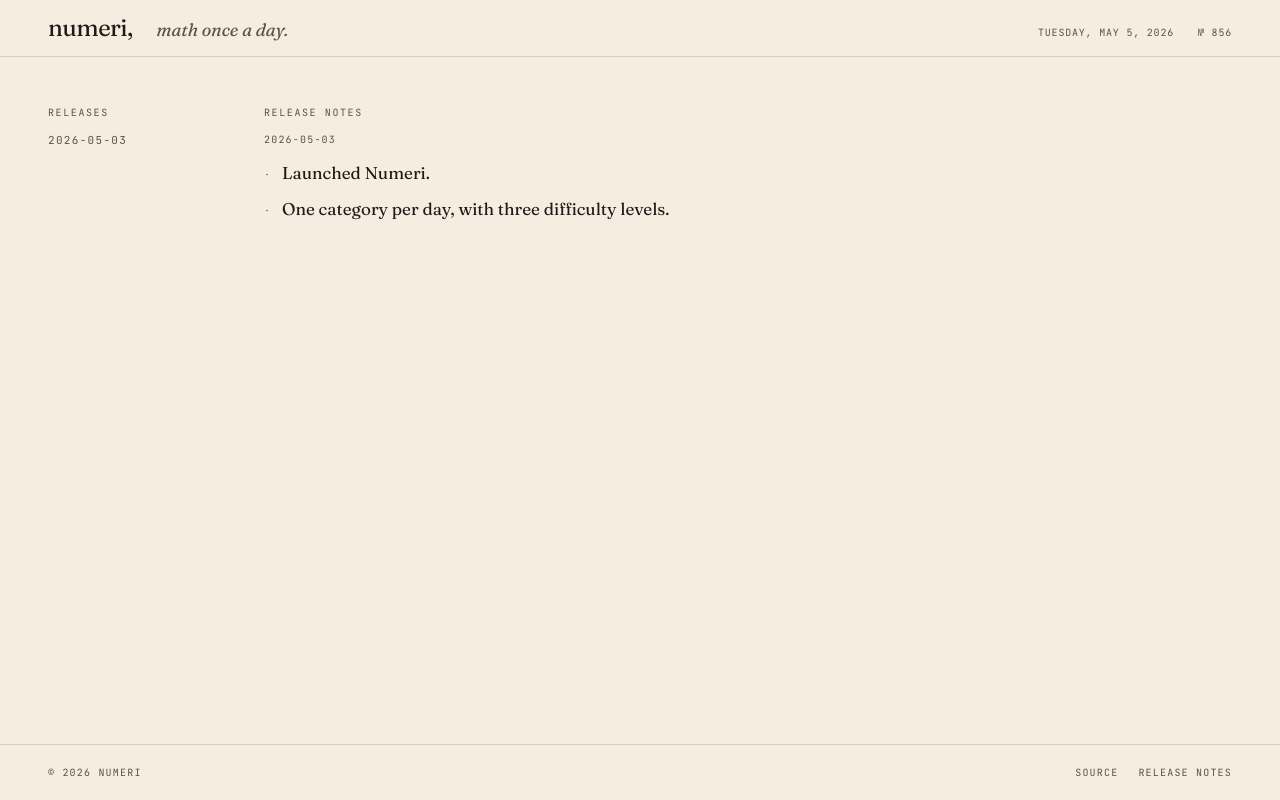
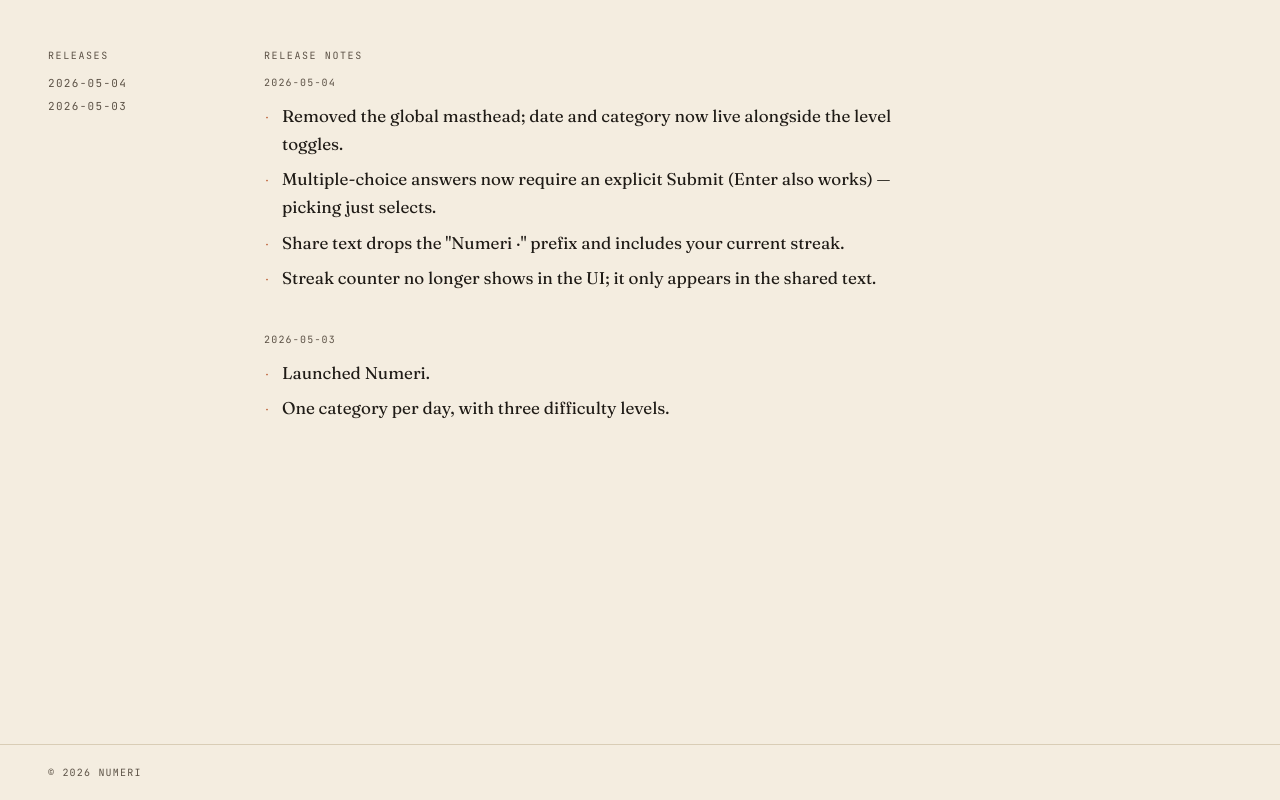
Before and after one commit to sharbel256/numeri, a React (Vite) app in the folder frontend/: page /releases in a window 1280 px wide. Built offline with nearby package versions, Linux system fonts and the light colour scheme.

Commit message:
feat: remove header and footer links, simplify to a single page

```diff
--- a/frontend/src/components/ChoiceInput.tsx
+++ b/frontend/src/components/ChoiceInput.tsx
@@ -1,8 +1,11 @@
+import { useEffect } from "react";
+
 interface Props {
   choices: string[];
   picked: string | null;
   correctAnswer: string | null;
   onPick: (choice: string) => void;
+  onSubmit: () => void;
   disabled: boolean;
   state: "solving" | "correct" | "failed";
   wrong: number;
@@ -13,10 +16,22 @@ export function ChoiceInput({
   picked,
   correctAnswer,
   onPick,
+  onSubmit,
   disabled,
   state,
   wrong,
 }: Props) {
+  useEffect(() => {
+    if (state !== "solving") return;
+    function onKey(e: KeyboardEvent) {
+      if (e.key === "Enter" && picked != null) {
+        e.preventDefault();
+        onSubmit();
+      }
+    }
+    window.addEventListener("keydown", onKey);
+    return () => window.removeEventListener("keydown", onKey);
+  }, [state, picked, onSubmit]);
   return (
     <div className="flex flex-col gap-3 max-w-[620px]">
       <div className="flex items-baseline justify-between font-mono">
@@ -45,10 +60,12 @@ export function ChoiceInput({
         {choices.map((opt, idx) => {
           const letter = String.fromCharCode(65 + idx);
           const isPicked = picked === opt;
+          const isSelected = state === "solving" && isPicked;
           const isCorrect =
             (state !== "solving" && correctAnswer === opt) ||
             (state === "correct" && isPicked);
-          const isWrongPick = isPicked && state !== "correct" && !isCorrect;
+          const isWrongPick = isPicked && state === "failed" && !isCorrect;
+          const accent = isCorrect || isSelected;
           return (
             <button
               key={opt}
@@ -56,13 +73,14 @@ export function ChoiceInput({
               onClick={() => onPick(opt)}
               className={`grid grid-cols-[32px_1fr] items-center gap-3.5 text-left
                 border min-h-[60px] sm:min-h-[auto] py-4 sm:py-3 transition-all
-                ${isCorrect ? "bg-accent-soft border-accent animate-glow-pulse" : "border-rule"}
+                ${isCorrect ? "bg-accent-soft animate-glow-pulse" : isSelected ? "bg-paper-alt" : ""}
+                ${accent ? "border-accent" : "border-rule"}
                 ${isWrongPick ? "opacity-40" : "opacity-100"}
                 ${disabled ? "cursor-default" : "cursor-pointer hover:bg-paper-alt active:bg-paper-alt"}`}
             >
               <span
                 className={`font-mono font-medium text-center h-full flex items-center justify-center border-r
-                  ${isCorrect ? "text-accent border-accent" : "text-ink-soft border-rule"}`}
+                  ${accent ? "text-accent border-accent" : "text-ink-soft border-rule"}`}
               >
                 {letter}
               </span>
@@ -71,6 +89,17 @@ export function ChoiceInput({
           );
         })}
       </div>
+
+      {state === "solving" && (
+        <button
+          type="button"
+          onClick={onSubmit}
+          className="font-mono text-[11px] uppercase tracking-[0.16em] text-paper bg-ink
+            border-none cursor-pointer px-4 py-3 min-h-12 w-full sm:w-auto self-end mt-1"
+        >
+          Submit ↵
+        </button>
+      )}
     </div>
   );
 }
--- a/frontend/src/components/Footer.tsx
+++ b/frontend/src/components/Footer.tsx
@@ -1,35 +1,11 @@
-import { Link } from "react-router-dom";
-
-// TODO: update if your repo URL differs.
-const GITHUB_URL = "https://github.com/sharbel256/numeri";
-
 export function Footer() {
   const year = new Date().getUTCFullYear();
   return (
     <footer
       className="border-t border-rule px-5 sm:px-8 lg:px-12 py-4 sm:py-5
-        flex flex-row items-baseline justify-between gap-4
         font-mono text-[10px] uppercase tracking-[0.12em] text-ink-soft"
     >
-      <div>© {year} numeri</div>
-      <div className="flex gap-4 sm:gap-5">
-        <a
-          href={GITHUB_URL}
-          target="_blank"
-          rel="noreferrer"
-          className="no-underline hover:underline underline-offset-4 decoration-accent
-            hover:text-accent transition-colors"
-        >
-          source
-        </a>
-        <Link
-          to="/releases"
-          className="no-underline hover:underline underline-offset-4 decoration-accent
-            hover:text-accent transition-colors"
-        >
-          release notes
-        </Link>
-      </div>
+      © {year} numeri
     </footer>
   );
 }
--- a/frontend/src/components/Header.tsx
+++ /dev/null
@@ -1,51 +0,0 @@
-import { Link } from "react-router-dom";
-import { storage } from "../lib/storage";
-
-const TAGLINE = "math once a day.";
-
-function issueNumber(date: Date): number {
-  const start = new Date("2024-01-01T00:00:00Z").getTime();
-  return Math.floor((date.getTime() - start) / 86_400_000) + 1;
-}
-
-export function Header() {
-  const now = new Date();
-  const issue = issueNumber(now);
-  const dateStr = now.toLocaleDateString("en-US", {
-    weekday: "long",
-    month: "long",
-    day: "numeric",
-    year: "numeric",
-  });
-  const { streak } = storage.get();
-
-  return (
-    <header className="px-4 sm:px-8 lg:px-12 py-2 sm:py-2.5 lg:py-3 border-b border-rule">
-      <div className="flex flex-wrap items-baseline gap-x-4 sm:gap-x-6 gap-y-3">
-        {/* Brand + tagline — full width below lg so meta is forced to row 2 */}
-        <div className="flex items-baseline gap-x-4 sm:gap-x-6 min-w-0 w-full lg:w-auto">
-          <Link
-            to="/"
-            className="font-display font-normal text-lg sm:text-xl lg:text-2xl tracking-tight
-              no-underline text-ink hover:text-accent transition-colors"
-            aria-label="numeri — home"
-          >
-            numeri,
-          </Link>
-          <div className="font-display italic font-normal text-ink-soft text-sm sm:text-base lg:text-lg leading-snug min-w-0">
-            {TAGLINE}
-          </div>
-        </div>
-
-        {/* Meta — its own row on narrow screens, hugs right on wide */}
-        <div className="flex flex-wrap items-baseline gap-x-5 sm:gap-x-6 text-[10px] uppercase font-mono tracking-[0.08em] text-ink-soft w-full lg:w-auto lg:ml-auto">
-          <div>{dateStr}</div>
-          <div>№ {issue}</div>
-          {streak > 0 && (
-            <div className="text-accent tracking-[0.12em]">streak: {streak}</div>
-          )}
-        </div>
-      </div>
-    </header>
-  );
-}
--- a/frontend/src/components/Layout.tsx
+++ b/frontend/src/components/Layout.tsx
@@ -1,12 +1,10 @@
 import { Outlet } from "react-router-dom";
 
 import { Footer } from "./Footer";
-import { Header } from "./Header";
 
 export function Layout() {
   return (
     <div className="min-h-screen flex flex-col">
-      <Header />
       <main className="flex-1">
         <Outlet />
       </main>
--- a/frontend/src/releases.md
+++ b/frontend/src/releases.md
@@ -1,3 +1,10 @@
+## 2026-05-04
+
+- Removed the global masthead; date and category now live alongside the level toggles.
+- Multiple-choice answers now require an explicit Submit (Enter also works) — picking just selects.
+- Share text drops the "Numeri ·" prefix and includes your current streak.
+- Streak counter no longer shows in the UI; it only appears in the shared text.
+
 ## 2026-05-03
 
 - Launched Numeri.
--- a/frontend/src/routes/Home.tsx
+++ b/frontend/src/routes/Home.tsx
@@ -25,6 +25,16 @@ const CATEGORY_NAMES: Record<Category, string> = {
 
 const LEVELS: Level[] = [1, 2, 3];
 const ROMAN: Record<Level, string> = { 1: "I", 2: "II", 3: "III" };
+
+function formatHeaderDate(iso: string): string {
+  const [y, m, d] = iso.split("-").map(Number);
+  return new Date(y, m - 1, d).toLocaleDateString("en-US", {
+    weekday: "long",
+    month: "long",
+    day: "numeric",
+    year: "numeric",
+  });
+}
 
 export default function Home() {
   const [today, setToday] = useState<TodaySummary | null>(null);
@@ -92,6 +102,7 @@ function Header({
   return (
     <div className="grid grid-cols-[1fr_auto] items-baseline gap-3 border-b border-rule px-5 sm:px-8 lg:px-12 py-3.5">
       <div className="font-mono text-[10px] uppercase tracking-[0.08em] text-ink-soft truncate">
+        {formatHeaderDate(date)} <span className="text-ink-faint">·</span>{" "}
         {CATEGORY_NAMES[category] ?? category}
       </div>
       <div className="flex items-baseline gap-5 sm:gap-7">
@@ -127,6 +138,7 @@ function buildShareText(
   date: string,
   category: Category,
   results: Record<string, Result>,
+  streak: number,
 ): string {
   let total = 0;
   const grid = LEVELS.map((lvl) => {
@@ -136,9 +148,13 @@ function buildShareText(
     if (!r.correct) return "🟥";
     return r.hints === 0 ? "🟩" : "🟨";
   }).join("");
+  const scoreLine =
+    streak > 0
+      ? `${grid}  ${total}/300  · streak ${streak}`
+      : `${grid}  ${total}/300`;
   return [
-    `Numeri · ${CATEGORY_NAMES[category]} · ${date}`,
-    `${grid}  ${total}/300`,
+    `${CATEGORY_NAMES[category]} · ${date}`,
+    scoreLine,
     `math.sharbel.cc`,
   ].join("\n");
 }
@@ -146,7 +162,8 @@ function buildShareText(
 function ShareButton({ date, category }: { date: string; category: Category }) {
   const [copied, setCopied] = useState(false);
   async function copy() {
-    const text = buildShareText(date, category, storage.get().results);
+    const state = storage.get();
+    const text = buildShareText(date, category, state.results, state.streak);
     try {
       await navigator.clipboard.writeText(text);
       setCopied(true);
@@ -270,6 +287,8 @@ function SolveOne({
           });
         } else if (mode === "free") {
           setVal("");
+        } else {
+          setPicked(null);
         }
       }
     } catch {
@@ -282,9 +301,8 @@ function SolveOne({
     if (val.trim()) trySubmit(val);
   }
 
-  function pickChoice(opt: string) {
-    setPicked(opt);
-    trySubmit(opt);
+  function submitChoice() {
+    if (picked != null) trySubmit(picked);
   }
 
   function askHint() {
@@ -334,7 +352,8 @@ function SolveOne({
                 choices={puzzle.choices}
                 picked={picked}
                 correctAnswer={null}
-                onPick={pickChoice}
+                onPick={setPicked}
+                onSubmit={submitChoice}
                 disabled={state !== "solving"}
                 state={state}
                 wrong={wrong}
```
Also changed, not shown: 1 other file (tests, documents, lock files or other folders).
